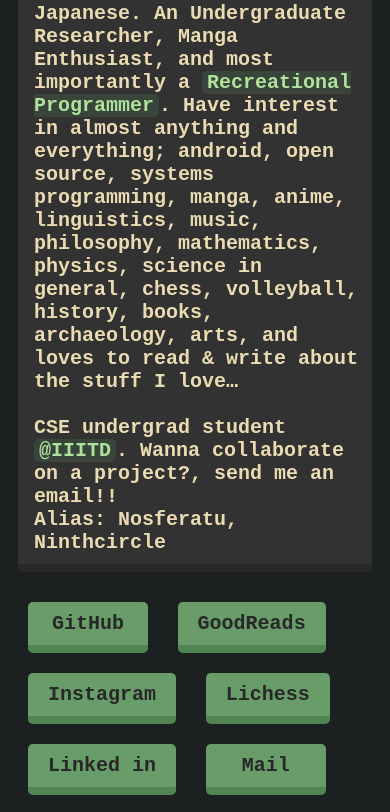
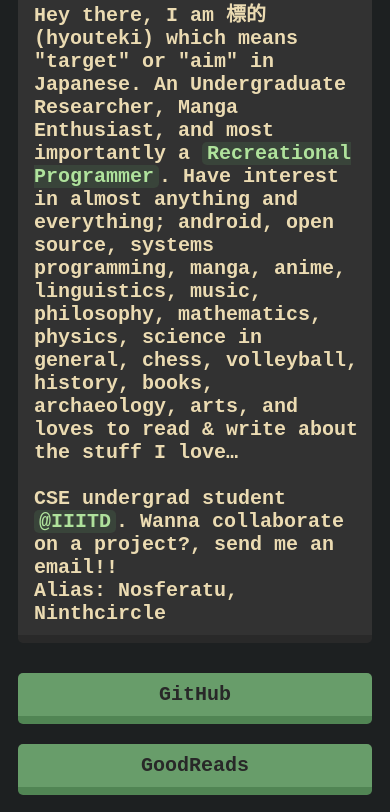
Before and after one commit to hyouteki/me, a plain HTML site: page index.html in a window 390 px wide. Shown: the part 351-1163 px from the top of the page. Drawn offline with Linux system fonts and the light colour scheme; a web font is replaced by a local one.

Commit message:
added media query for button full width

```diff
--- a/styles.css
+++ b/styles.css
@@ -163,7 +163,6 @@ a.link {
 	border-bottom: 8px solid #2e362e;
 }
 
-
 .header, p.about {
 	max-width: 100%;
 }
@@ -225,3 +224,11 @@ img.thumbnail {
 	padding-top: 20px;
 	padding-bottom: 20px;
 }
+
+@media all and (max-width: 500px) {
+	button {
+		width: 100%;
+		margin-left: 0;
+		margin-right: 0;
+	}
+}
```
Also changed, not shown: writings/ancient_arabia.html (+1 -1 lines).
